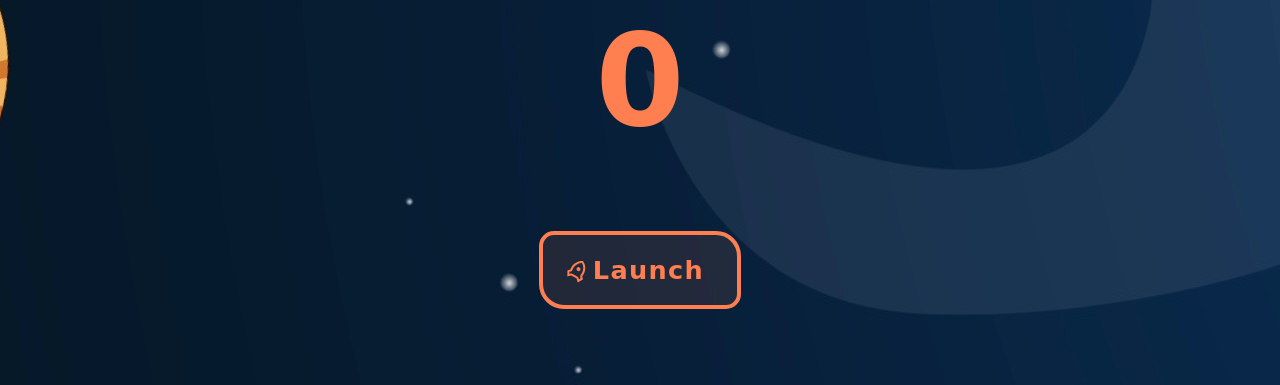
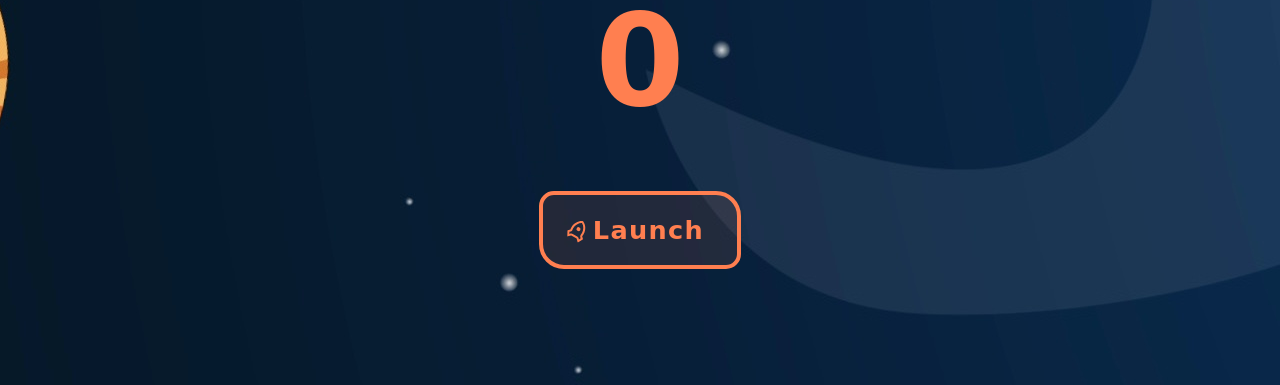
Before and after one commit to ValerioSpagnoli/RandInt-Site, a plain HTML site: page index.html in a window 1280 px wide. Shown: the part 415-800 px from the top of the page. Drawn offline with Linux system fonts and the light colour scheme; a web font is replaced by a local one.

Commit message:
Update style.css

```diff
--- a/style.css
+++ b/style.css
@@ -15,7 +15,7 @@
     position: relative;
     display: grid;
     grid-template-columns: 100vw;
-    grid-template-rows: 100px 70px 100px 70px 100px 70px 100px;
+    grid-template-rows: 100px 50px 100px 30px 100px 50px 100px;
     grid-gap: 10px;
     margin: 20px;
 }
```
